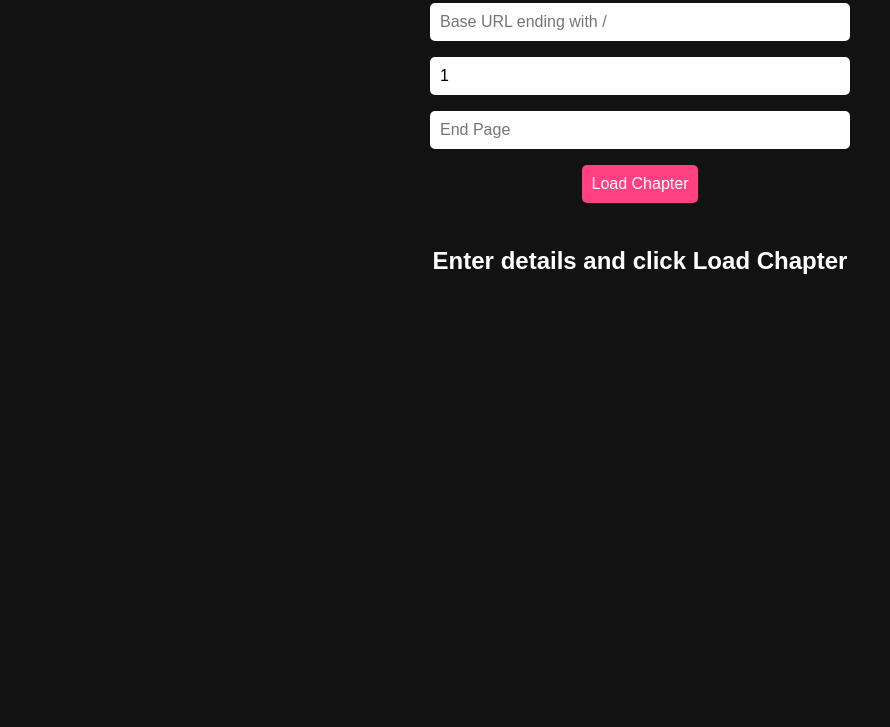
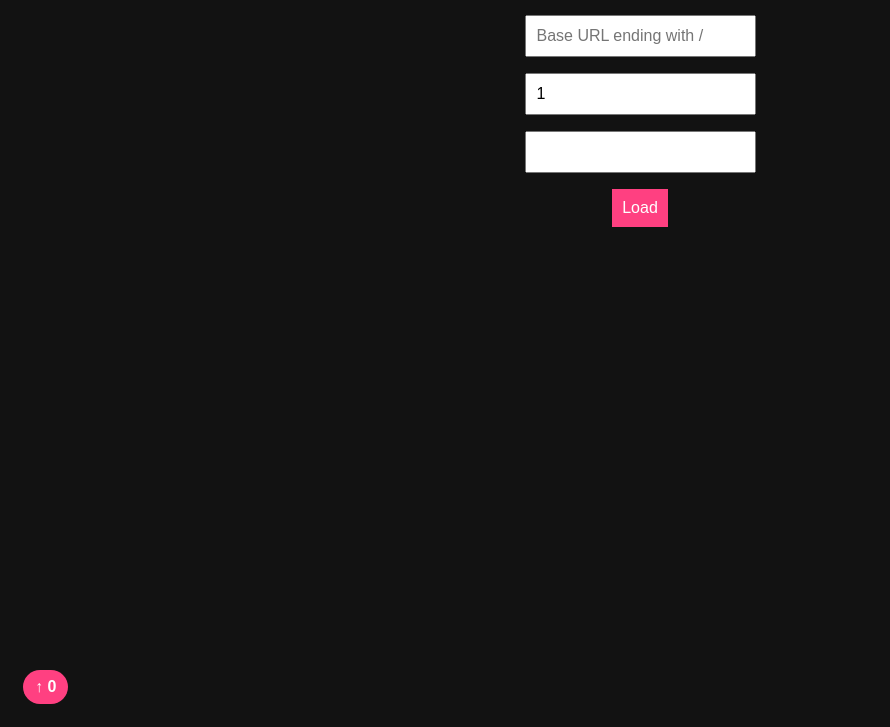
Before and after one commit to dark-shadowblade/Anime, a plain HTML site: page Raw.html in a window 1280 px wide. Shown: the part 73-800 px from the top of the page, without its empty margins (0-890 px from the left). Drawn offline with Linux system fonts and the light colour scheme.

Commit message:
Refactor HTML and CSS for improved structure

```diff
--- a/Raw.html
+++ b/Raw.html
@@ -1,4 +1,3 @@
-
 <!DOCTYPE html>
 <html lang="en">
 <head>
@@ -8,87 +7,51 @@
 
 <style>
 body {
-  font-family: Arial, sans-serif;
-  margin: 0;
-  padding: 0;
-  background: #121212;
-  color: #fff;
-  text-align: center;
+  background:#121212;
+  color:#fff;
+  font-family:Arial, sans-serif;
+  text-align:center;
+  margin:0;
 }
-
 .container {
-  display: flex;
-  flex-direction: column;
-  align-items: center;
-  width: 100%;
+  display:flex;
+  flex-direction:column;
+  align-items:center;
 }
-
 img {
-  max-width: 100%;
-  height: auto;
-  margin-bottom: 5px;
-  box-shadow: 0 2px 4px rgba(0,0,0,0.8);
+  max-width:100%;
+  margin-bottom:6px;
+  box-shadow:0 2px 4px rgba(0,0,0,0.8);
 }
-
-h1 {
-  margin: 20px;
-  font-size: 24px;
+input,button {
+  margin:8px;
+  padding:10px;
+  font-size:16px;
 }
-
-h2.chapter-title {
-  margin: 30px 0 15px;
-  font-size: 20px;
-  color: #ffcc00;
+button {
+  background:#ff4081;
+  color:#fff;
+  border:none;
+  cursor:pointer;
 }
-
-input, button {
-  margin: 8px;
-  padding: 10px;
-  font-size: 16px;
-  border-radius: 5px;
-  border: none;
+#status {
+  position:fixed;
+  bottom:15px;
+  right:15px;
+  background:rgba(255,255,255,.7);
+  color:#000;
+  padding:6px 12px;
+  border-radius:20px;
+  display:none;
 }
-
-input {
-  width: 80%;
-  max-width: 400px;
-}
-
-button {
-  background: #ff4081;
-  color: white;
-  cursor: pointer;
-}
-
-button:hover {
-  background: #e91e63;
-}
-
-#status {
-  margin-top: 10px;
-  color: #00e676;
-}
-
-#errors {
-  margin-top: 10px;
-  color: #ff5252;
-  white-space: pre-wrap;
-}
-
-.spinner {
-  border: 6px solid rgba(255,255,255,0.2);
-  border-top: 6px solid #ff4081;
-  border-radius: 50%;
-  width: 50px;
-  height: 50px;
-  animation: spin 1s linear infinite;
-  margin: 20px auto;
-  display: none;
-}
-
-@keyframes spin {
-  0% { transform: rotate(0deg); }
-  100% { transform: rotate(360deg); }
+#toTopBtn {
+  position:fixed;
+  bottom:15px;
+  left:15px;
+  padding:8px 12px;
+  border-radius:20px;
+  font-weight:bold;
+  cursor:pointer;
 }
 </style>
 </head>
@@ -97,81 +60,71 @@ button:hover {
 
 <h1>Chapters Viewer</h1>
 
-<div class="chapter-form">
-  <input type="text" id="baseUrl" placeholder="Base URL ending with /"><br>
-  <input type="number" id="startPage" value="1"><br>
-  <input type="number" id="endPage" placeholder="End Page"><br>
-  <button onclick="loadChapter()">Load Chapter</button>
-</div>
+<input id="baseUrl" placeholder="Base URL ending with /"><br>
+<input id="startPage" type="number" value="1"><br>
+<input id="endPage" type="number"><br>
+<button onclick="loadChapter()">Load</button>
 
-<p id="status"></p>
-<p id="errors"></p>
-<div class="spinner" id="spinner"></div>
+<div class="container" id="imageContainer"></div>
 
-<div class="container" id="imageContainer">
-  <h2>Enter details and click Load Chapter</h2>
-</div>
+<div id="status">⏳</div>
+<button id="toTopBtn" onclick="window.scrollTo({top:0,behavior:'smooth'})">↑ 0</button>
 
 <script>
-let chapterCounter = 0;
+const formats = ["png","jpg","jpeg","webp"];
+const container = document.getElementById("imageContainer");
+const status = document.getElementById("status");
+const toTopBtn = document.getElementById("toTopBtn");
 
-function loadChapter() {
-  const container = document.getElementById("imageContainer");
-  const status = document.getElementById("status");
-  const errors = document.getElementById("errors");
-  const spinner = document.getElementById("spinner");
+const observer = new IntersectionObserver(entries=>{
+  entries.forEach(e=>{
+    if(e.isIntersecting){
+      toTopBtn.textContent = "↑ " + e.target.dataset.page;
+    }
+  });
+},{threshold:.5});
 
-  errors.textContent = "";
-  status.textContent = "";
-  spinner.style.display = "block";
-
+function loadChapter(){
   let baseUrl = document.getElementById("baseUrl").value.trim();
-  let startPage = parseInt(document.getElementById("startPage").value);
-  let endPage = parseInt(document.getElementById("endPage").value);
+  const start = +document.getElementById("startPage").value;
+  const end = +document.getElementById("endPage").value;
 
   if (!baseUrl.endsWith("/")) baseUrl += "/";
-
-  if (!baseUrl || isNaN(startPage) || isNaN(endPage) || endPage < startPage) {
-    alert("Enter valid details");
-    spinner.style.display = "none";
+  if (!baseUrl || !start || !end || end < start){
+    alert("Invalid input");
     return;
   }
 
-  chapterCounter++;
-  const chapterName = `Chapter ${chapterCounter}`;
+  container.innerHTML = "";
+  status.style.display = "block";
 
-  const heading = document.createElement("h2");
-  heading.className = "chapter-title";
-  heading.textContent = chapterName;
-  container.appendChild(heading);
-
-  const formats = ["png", "jpg", "jpeg", "webp"];
-
-  for (let page = startPage; page <= endPage; page++) {
-    status.textContent = `Loading page ${page}...`;
+  for (let page=start; page<=end; page++){
+    status.textContent = "⏳ " + page;
 
     const img = document.createElement("img");
+    img.dataset.page = page;
     img.loading = "lazy";
-    img.alt = `${chapterName} - Page ${page}`;
 
-    let formatIndex = 0;
+    let idx = 0;
 
     img.onerror = () => {
-      formatIndex++;
-      if (formatIndex < formats.length) {
-        img.src = `${baseUrl}${page}.${formats[formatIndex]}`;
-      } else {
-        errors.textContent += `❌ Failed page ${page}\n`;
+      idx++;
+      if (idx < formats.length){
+        img.src = `${baseUrl}${page}.${formats[idx]}`;
       }
     };
 
-    // first attempt
+    img.onload = () => observer.observe(img);
+
+    // IMPORTANT: append FIRST
+    container.appendChild(img);
+
+    // then set src
     img.src = `${baseUrl}${page}.${formats[0]}`;
-    container.appendChild(img);
   }
 
-  status.textContent = `✅ Finished loading ${chapterName}`;
-  spinner.style.display = "none";
+  status.textContent = "✅ Done";
+  setTimeout(()=>status.style.display="none",1500);
 }
 </script>
 
```
